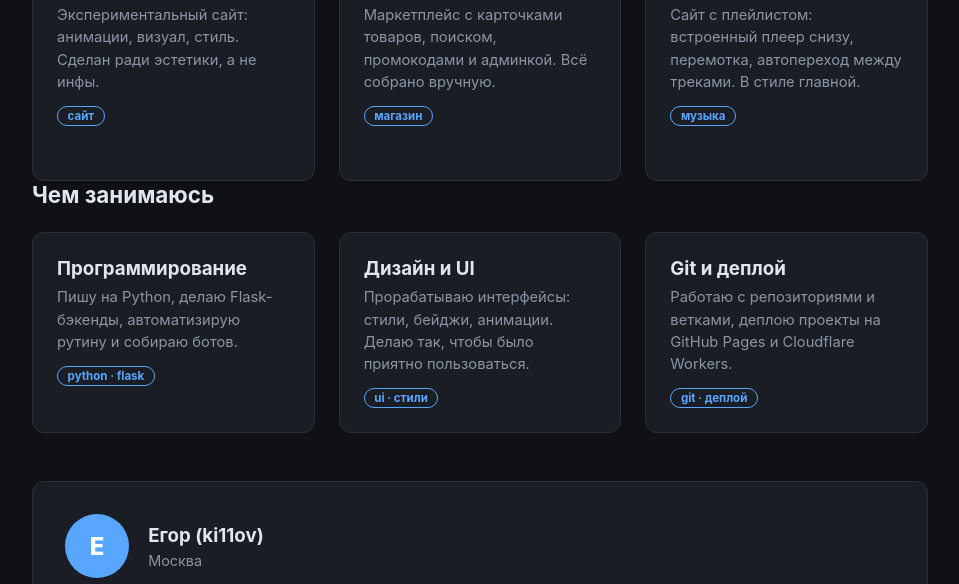
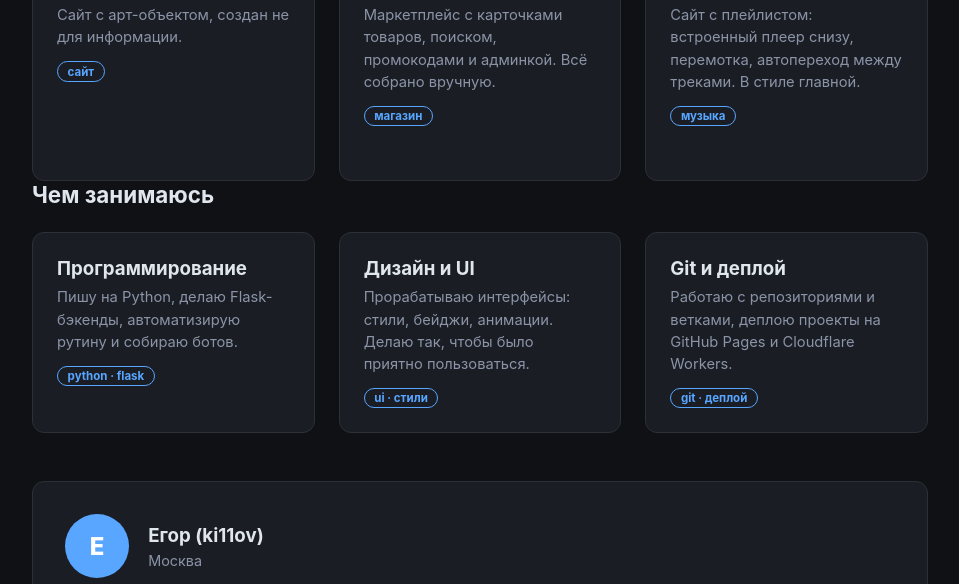
Before and after one commit to ki11ov/ki11ov.github.io, a plain HTML site: page biography/index.html in a window 1280 px wide. Shown: the part 216-800 px from the top of the page, without its empty margins (160-1119 px from the left). Drawn offline with Linux system fonts and the light colour scheme.

Commit message:
Update index.html

```diff
--- a/biography/index.html
+++ b/biography/index.html
@@ -120,7 +120,7 @@
       <div class="grid">
         <a class="card" href="https://ki11ov.github.io/" target="_blank" rel="noopener">
           <h3>ki11ov.github.io</h3>
-          <p>Экспериментальный сайт: анимации, визуал, стиль. Сделан ради эстетики, а не инфы.</p>
+          <p>Сайт с арт-объектом, создан не для информации.</p>
           <span class="tag">сайт</span><br>
           <span class="arrow">Перейти →</span>
         </a>
```
